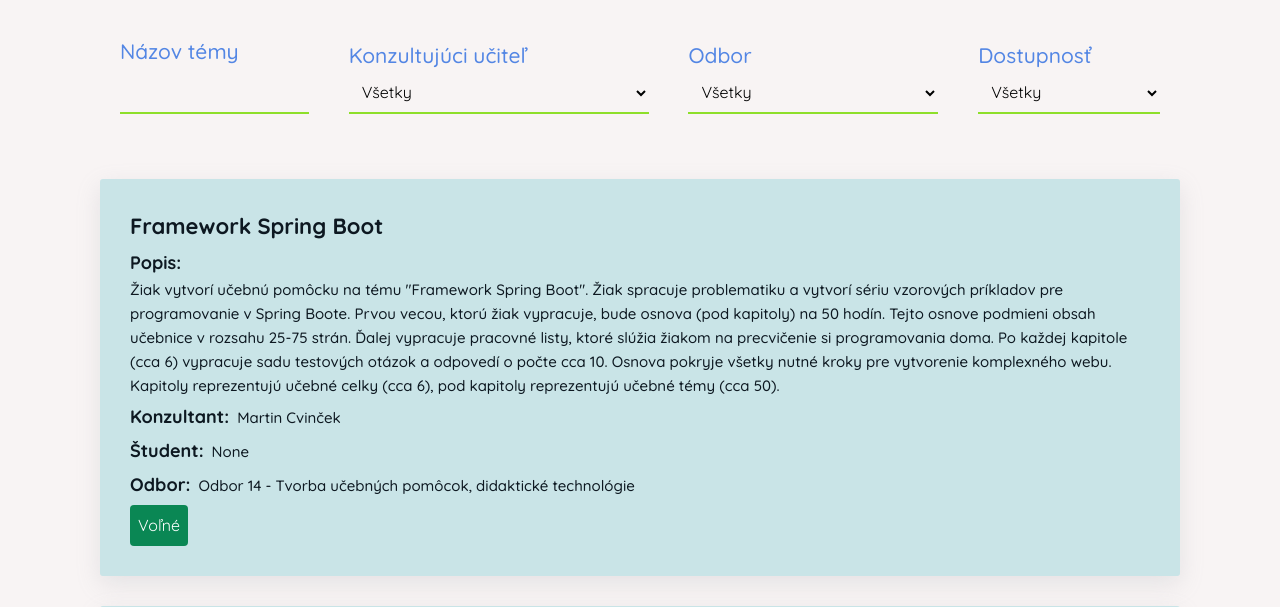
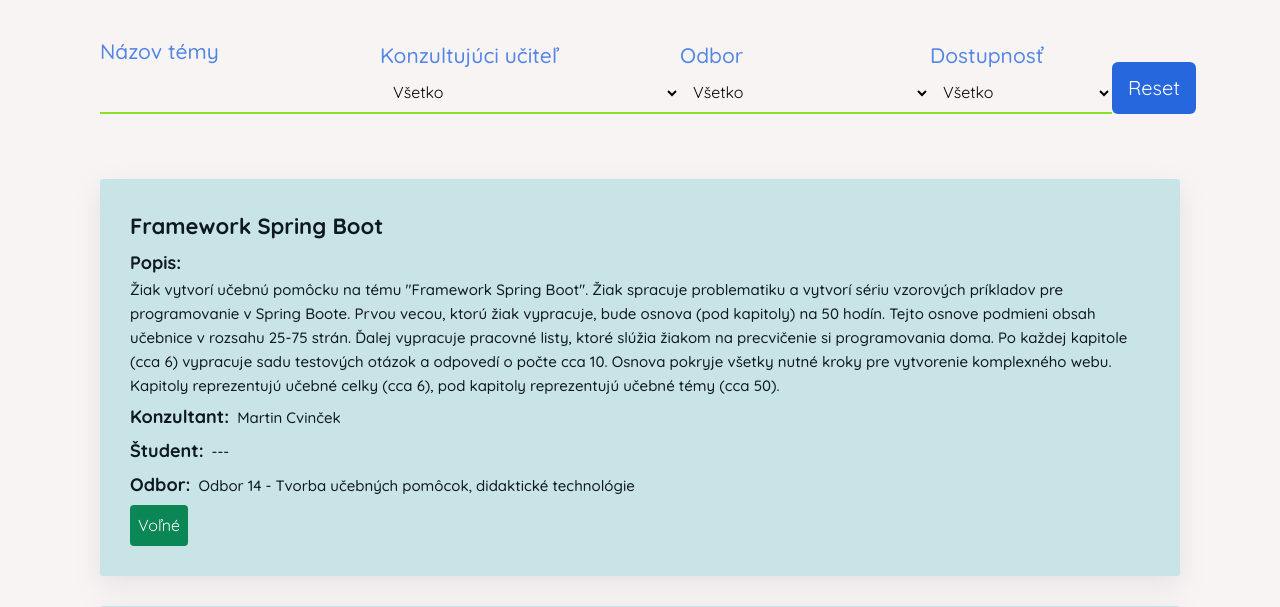
Before and after one commit to mario5445/lastovica-projekt, a Django app: page / in a window 1280 px wide. Shown: the part 80-687 px from the top of the page. Run offline with Django 4.2, Linux system fonts and the light colour scheme; data comes from the database, SQL or seed files in the repository.

Commit message:
Almost finish index

```diff
--- a/lastovica/soc/static/soc/css/base.css
+++ b/lastovica/soc/static/soc/css/base.css
@@ -11,6 +11,8 @@
   --red-color: #D7263D;
   --green-color: #0A8754;
   --yellow-color: #DE9E36;
+  --reset-btn-color: #2767dd;
+  --reset-btn-hover-color: #205ccb;
 
   --shadow: rgba(149, 157, 165, 0.2) 0px 8px 24px;
 
--- a/lastovica/soc/static/soc/css/index.css
+++ b/lastovica/soc/static/soc/css/index.css
@@ -50,12 +50,10 @@
   }
 }
 
-
-
 .filters {
   display: flex;
   padding: 3.5rem var(--base-padding);
-  justify-content: space-around;
+  justify-content: space-between;
   align-items: stretch;
   margin-bottom: 3rem;
 }
@@ -66,7 +64,6 @@
   font-size: 1.6rem;
   justify-content: end;
 }
-
 
 .label {
   color: var(--tertiary-color);
@@ -87,12 +84,31 @@
   }
 }
 
-#department {
+#department-select {
   width: 25rem;
 }
 
-#teacher {
+#teacher-select {
   width: 30rem;
+}
+
+#topic-input {
+  width: 28rem;
+}
+
+.reset-btn{
+  align-self: flex-end;
+  font-size: 2rem;
+  padding: 1rem 1.6rem;
+  background-color: var(--reset-btn-color);
+  border-radius: 6px;
+  color: var(--white-color);
+  transition: all .3s;
+  cursor: pointer;
+
+  &:hover {
+    background-color: var(--reset-btn-hover-color);
+  }
 }
 
 .content {
--- /dev/null
+++ b/lastovica/soc/static/soc/js/filters.js
@@ -0,0 +1,50 @@
+const topicInput = document.querySelector('#topic-input');
+const teacherSelect = document.querySelector('#teacher-select');
+const departmentSelect = document.querySelector('#department-select');
+const availabilitySelect = document.querySelector('#availability-select');
+const overviewItems = document.querySelectorAll('.overview-item');
+const resetBtn = document.querySelector('.reset-btn');
+
+function filterItems(){
+    const topicFilter = topicInput.value.toLowerCase().trim();
+    const teacherFilter = teacherSelect.value;
+    const departmentFilter = departmentSelect.value;
+    const availabilityFilter = availabilitySelect.value;
+
+    overviewItems.forEach(element => {
+        const topic = element.querySelector('.topic').textContent.toLowerCase();
+        const teacher = element.querySelector('.teacher').dataset.id;
+        const department = element.querySelector('.department').dataset.id;
+        const availability = element.querySelector('.availability').dataset.id;
+
+        const topicMatch = topicFilter.lenght === 0 ? true : topic.includes(topicFilter);
+        const teacherMatch = teacherFilter === "all" || teacherFilter === teacher;
+        const departmentMatch = departmentFilter === "all" || departmentFilter === department;
+        const availabilityMatch = availabilityFilter === "all" || availabilityFilter === availability;
+
+        if(topicMatch && teacherMatch && departmentMatch && availabilityMatch){
+            element.style.display = "block";
+        }
+        else {
+            element.style.display = "none";
+        }
+    });
+}
+
+topicInput.addEventListener('input', filterItems);
+topicInput.addEventListener('keydown', function(e){
+    if (e.key === "Enter") {
+        filterItems()
+    }
+});
+teacherSelect.addEventListener('change', filterItems);
+departmentSelect.addEventListener('change', filterItems);
+availabilitySelect.addEventListener('change', filterItems);
+
+resetBtn.addEventListener('click', function(){
+    topicInput.value = "";
+    teacherSelect.selectedIndex = 0;
+    departmentSelect.selectedIndex = 0;
+    availabilitySelect.selectedIndex = 0;
+    filterItems();
+})
--- /dev/null
+++ b/lastovica/soc/templates/base.html
@@ -0,0 +1,25 @@
+{% load static %}
+<!DOCTYPE html>
+<html lang="en">
+  <head>
+    <meta charset="UTF-8" />
+    <meta name="viewport" content="width=device-width, initial-scale=1.0" />
+    <title>{% block title %}{% endblock title %} | SOČ</title>
+    <link rel="stylesheet" href="{% static "soc/css/base.css" %}">
+    <link rel="stylesheet" href="{% static "soc/css/index.css" %}">
+    <link rel="preconnect" href="https://fonts.googleapis.com" />
+    <link rel="preconnect" href="https://fonts.gstatic.com" crossorigin />
+    <link href="https://fonts.googleapis.com/css2?family=Quicksand:wght@300..700&display=swap" rel="stylesheet"/>
+  </head>
+  <body>
+    <header class="header">
+      <nav class="nav">
+        <div class="nav-item"><a href="#" class="link">Stredoškolská odborná činnosť</a></div>
+        <div class="nav-item new-topic"><a href="#" class="link">Nová téma</a></div>
+      </nav>
+    </header>
+    <main class="main">
+        {% block content %}{% endblock content %}
+    </main>
+</body>
+</html>
--- a/lastovica/soc/templates/soc/index.html
+++ b/lastovica/soc/templates/soc/index.html
@@ -1,88 +1,78 @@
+{% extends "base.html" %}
+{% block title %}Témy{% endblock title %}
+{% block content %}
 {% load static %}
-<!DOCTYPE html>
-<html lang="en">
-  <head>
-    <meta charset="UTF-8" />
-    <meta name="viewport" content="width=device-width, initial-scale=1.0" />
-    <title>SOČ</title>
-    <link rel="stylesheet" href="{% static "soc/css/base.css" %}">
-    <link rel="stylesheet" href="{% static "soc/css/index.css" %}">
-    <link rel="preconnect" href="https://fonts.googleapis.com" />
-    <link rel="preconnect" href="https://fonts.gstatic.com" crossorigin />
-    <link href="https://fonts.googleapis.com/css2?family=Quicksand:wght@300..700&display=swap" rel="stylesheet"/>
-  </head>
-  <body>
-    <header class="header">
-      <nav class="nav">
-        <div class="nav-item"><a href="#" class="link">Stredoškolská odborná činnosť</a></div>
-        <div class="nav-item new-topic"><a href="#" class="link">Nová téma</a></div>
-      </nav>
-    </header>
-    <main class="main">
 <div class="filters">
   <div class="input-group">
-          <label for="topic" class="label">Názov témy</label>
-          <input type="text" id="topic" name="topic" class="input" />
+    <label for="topic-input" class="label">Názov témy</label>
+    <input type="text" id="topic-input" name="topic" class="input" />
   </div>
   <div class="input-group">
-          <label for="teacher" class="label">Konzultujúci učiteľ</label>
-          <select name="teacher" id="teacher" class="input">
-            <option selected value="all">Všetky</option>
+    <label for="teacher-select" class="label">Konzultujúci učiteľ</label>
+    <select name="teacher" id="teacher-select" class="input">
+      <option selected value="all">Všetko</option>
       {% for ucitel in ucitelia %}
       <option value="{{ucitel.id}}">{{ucitel}}</option>
       {% endfor %}
     </select>
   </div>
   <div class="input-group">
-          <label for="department" class="label">Odbor</label>
-          <select name="department" id="department" class="input">
-            <option selected value="all">Všetky</option>
+    <label for="department-select" class="label">Odbor</label>
+    <select name="department" id="department-select" class="input">
+      <option selected value="all">Všetko</option>
       {% for odbor in odbory %}
       <option value="{{odbor.id}}">{{odbor}}</option>
       {% endfor %}
     </select>
   </div>
   <div class="input-group">
-          <label for="availability" class="label">Dostupnosť</label>
-          <select name="availability" id="availability" class="input">
-            <option selected value="all">Všetky</option>
+    <label for="availability-select" class="label">Dostupnosť</label>
+    <select name="availability" id="availability-select" class="input">
+      <option selected value="all">Všetko</option>
       {% for dostupnost in dostupnosti %}
       <option value="{{dostupnost.id}}">{{dostupnost}}</option>
       {% endfor %}
     </select>
   </div>
+  <div class="reset-btn">Reset</div>
 </div>
 <div class="content">
   <div class="overview">
     {% for tema in temy %}
     <div class="overview-item">
-            <h2 class="heading-secondary"><a href="#" class="link">{{tema.nazov}}</a></h2>
+      <h2 class="heading-secondary"><a href="#" class="link topic">{{tema.nazov}}</a></h2>
       <div class="description-container info-container">
         <h3 class="heading-tertiary">Popis:</h3>
         <div class="description-tex info-text">{{tema.popis}}</div>
       </div>
       <div class="consultant-container info-container inline-container">
         <h3 class="heading-tertiary">Konzultant:</h3>
-              <div class="info-text">{{tema.konzultant}}</div>
+        <div class="info-text teacher" data-id="{{ tema.konzultant.id }}">{{tema.konzultant}}</div>
       </div>
       <div class="student-container info-container inline-container">
         <h3 class="heading-tertiary">Študent:</h3>
-              <div class="info-text">{{tema.student}}</div>
+        <div class="info-text student" data-id="{{ tema.student.id }}">
+          {% if tema.student == None %}
+          ---
+          {% else %}
+          {{tema.student}}
+          {% endif %}
+        </div>
       </div>
       <div class="department-container info-container inline-container">
         <h3 class="heading-tertiary">Odbor:</h3>
-              <div class="info-text">{{tema.odbor}}</div>
+        <div class="info-text department" data-id="{{ tema.odbor.id }}">{{tema.odbor}}</div>
       </div>
       <div class="info-container availability-container">
         <div class="availability
               {% if tema.dostupnost.nazov == 'Obsadené' %}occupied{% endif %}
               {% if tema.dostupnost.nazov == 'Voľné' %}free{% endif %}
-              {% if tema.dostupnost.nazov == 'Čaká na schválenie' %}pending{% endif %} ">{{ tema.dostupnost }}</div>
+              {% if tema.dostupnost.nazov == 'Čaká na schválenie' %}pending{% endif %} "
+          data-id="{{ tema.dostupnost.id }}">{{ tema.dostupnost }}</div>
       </div>
     </div>
     {% endfor %}
   </div>
 </div>
-    </main>
-  </body>
-</html>
+<script src="{% static " soc/js/filters.js" %}"></script>
+{% endblock content %}
--- a/lastovica/soc/views.py
+++ b/lastovica/soc/views.py
@@ -1,4 +1,5 @@
 from django.shortcuts import render
+from django.core.serializers import serialize
 from . models import *
 
 # Create your views here.
@@ -8,6 +9,7 @@
     ucitelia = Ucitel.objects.all()
     dostupnosti = Dostupnost.objects.all()
     odbory = Odbor.objects.all()
+
     return render(request, 'soc/index.html', {
         "temy" : temy,
         "ucitelia" : ucitelia,
```
Lines whose indentation alone changed are shown as unchanged.
